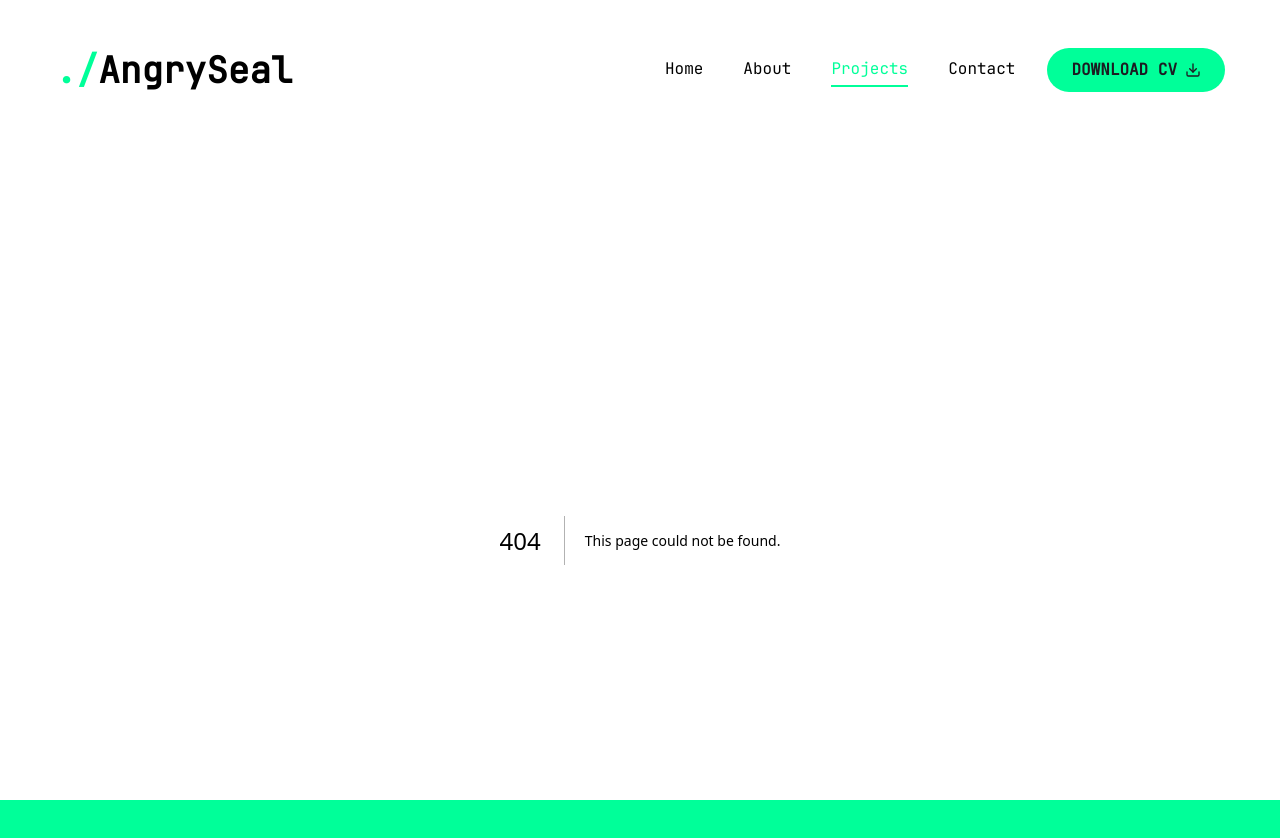
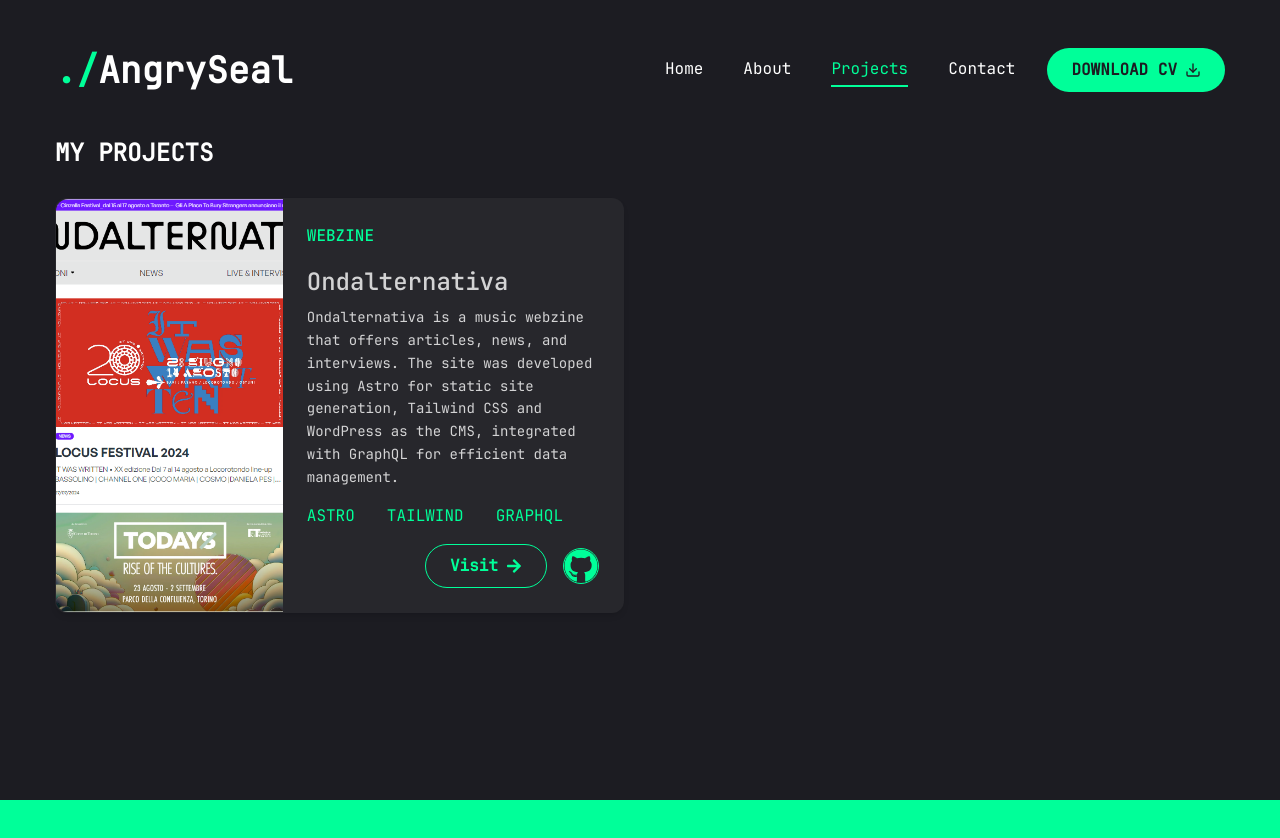
Before and after one commit to VexScythe/Personal-Website, a Next.js app: page /projects in a window 1280 px wide. Before the commit this address had no page. Shown: the top 838 px of the page. After the commit the page ends 800 px from the top, so only its background shows below. Built offline with nearby package versions, Linux system fonts and the light colour scheme.

Commit message:
feat: project page

```diff
--- /dev/null
+++ b/app/projects/page.tsx
@@ -0,0 +1,31 @@
+import Card from '@/components/Card';
+import React from 'react';
+import { PROJECT_CARDS } from '@/lib/COSTANTS';
+
+const Projects = () => {
+  return (
+    <section className="h-full">
+      <div className="container mx-auto h-full">
+        <div className="h3 uppercase pb-8">My projects</div>
+        <div className="flex flex-col xl:grid xl:grid-cols-2 gap-8">
+          {PROJECT_CARDS.map((item) => {
+            return (
+              <Card
+                key={item.id}
+                image={item.image}
+                type={item.type}
+                name={item.name}
+                description={item.description}
+                siteLink={item.siteLink}
+                githubLink={item.githubLink}
+                techs={item.techs}
+              />
+            );
+          })}
+        </div>
+      </div>
+    </section>
+  );
+};
+
+export default Projects;
```
